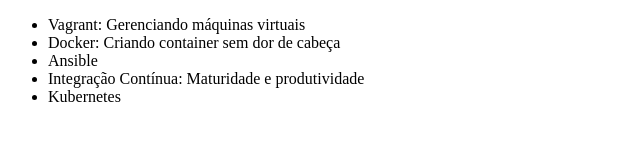
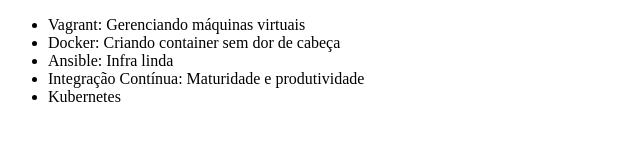
Before and after one commit to Ro-Goncalves/alura-git, a plain HTML site: page index.html in a window 1280 px wide. Shown: the full height of the page, 0-640 px from the left. Drawn offline with Linux system fonts and the light colour scheme.

Commit message:
Alterando nome do curso

```diff
--- a/index.html
+++ b/index.html
@@ -8,7 +8,7 @@
     <ul>
         <li>Vagrant: Gerenciando máquinas virtuais</li>
         <li>Docker: Criando container sem dor de cabeça</li>
-        <li>Ansible</li>
+        <li>Ansible: Infra linda</li>
         <li>Integração Contínua: Maturidade e produtividade</li>
         <li>Kubernetes</li>
     </ul>
```
